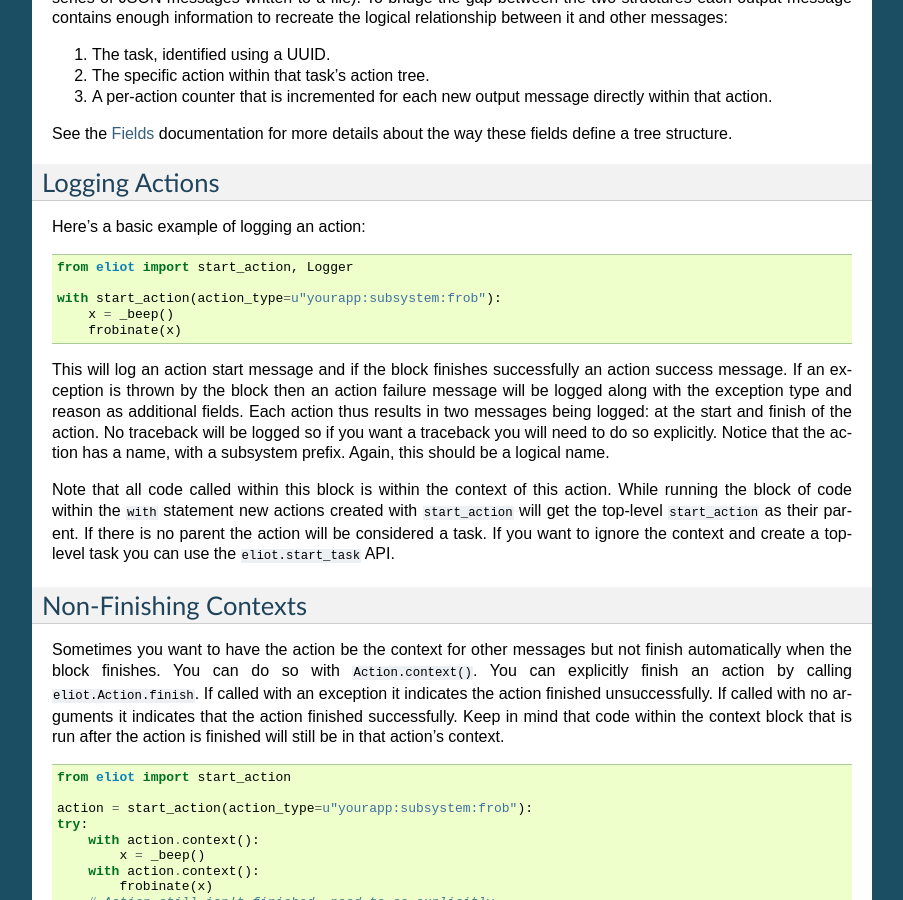
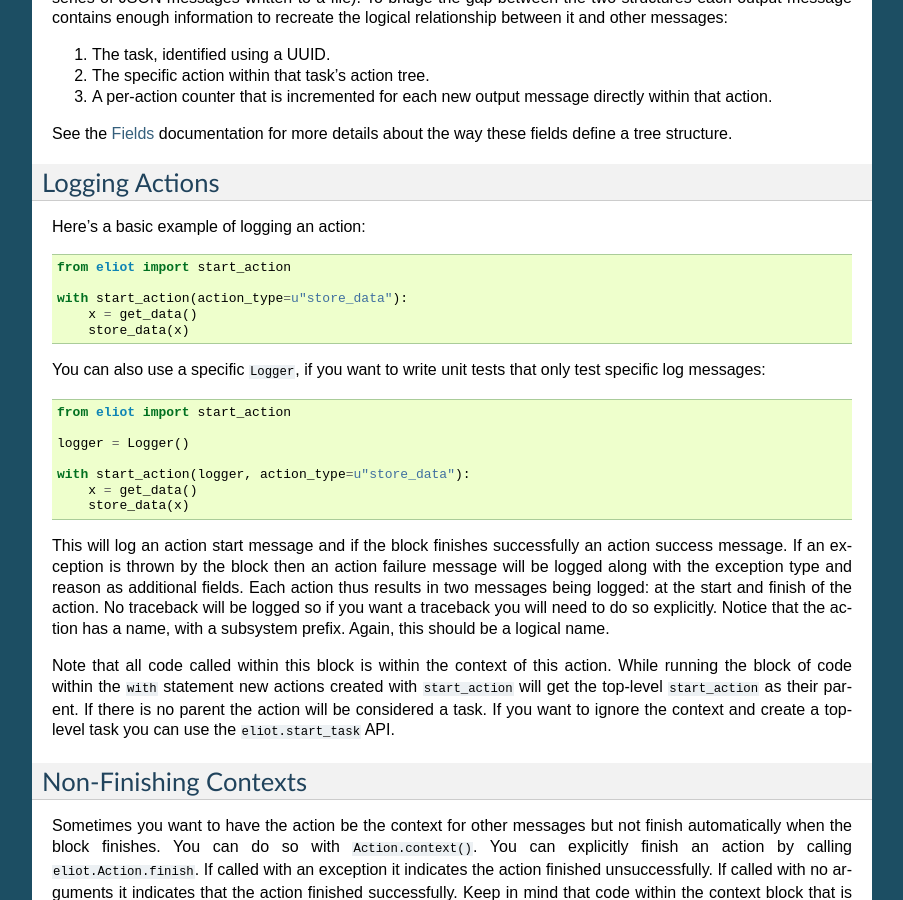
Before and after one commit to itamarst/eliot, a Sphinx documentation site: the page built from docs/source/actions.rst, in a window 1280 px wide and 900 px high, scrolled down 518 px. Shown: the whole window, without its empty margins (198-1101 px from the left). Built offline with Sphinx 7.4.7, drawn with Linux system fonts in a browser that asks for light colours.

Commit message:
Show variants both with and without a Logger.

```diff
--- a/docs/source/actions.rst
+++ b/docs/source/actions.rst
@@ -37,11 +37,23 @@ Here's a basic example of logging an action:
 
 .. code-block:: python
 
-     from eliot import start_action, Logger
+     from eliot import start_action
 
-     with start_action(action_type=u"yourapp:subsystem:frob"):
-         x = _beep()
-         frobinate(x)
+     with start_action(action_type=u"store_data"):
+         x = get_data()
+         store_data(x)
+
+You can also use a specific ``Logger``, if you want to write unit tests that only test specific log messages:
+
+.. code-block:: python
+
+     from eliot import start_action
+
+     logger = Logger()
+
+     with start_action(logger, action_type=u"store_data"):
+         x = get_data()
+         store_data(x)
 
 This will log an action start message and if the block finishes successfully an action success message.
 If an exception is thrown by the block then an action failure message will be logged along with the exception type and reason as additional fields.
```
Also changed, not shown: docs/source/messages.rst (+21 -2 lines).
